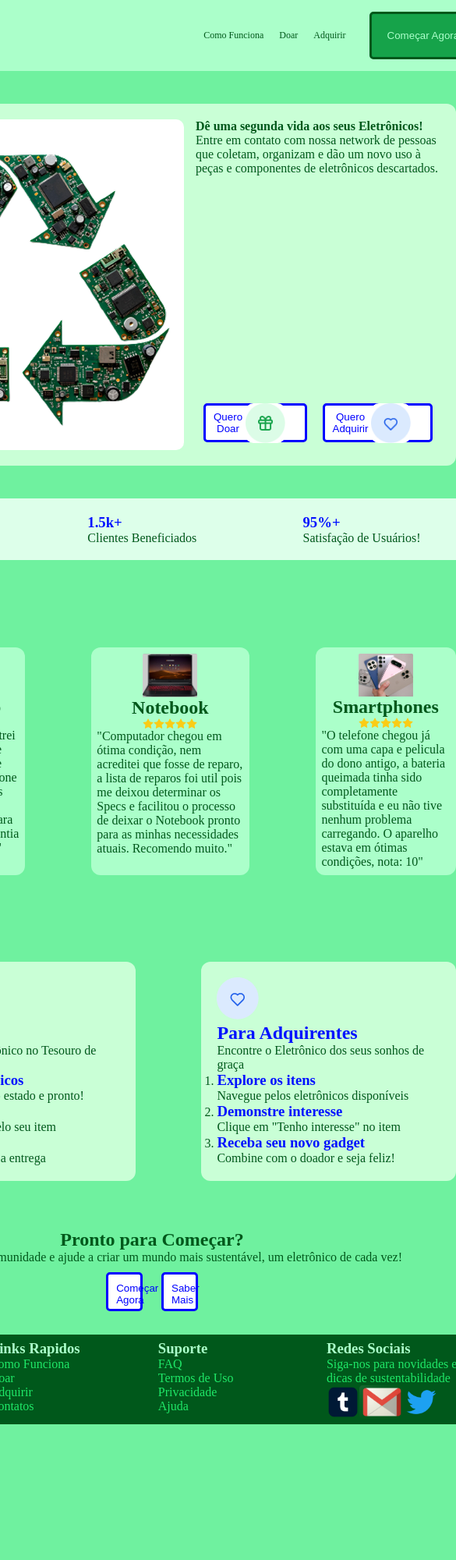
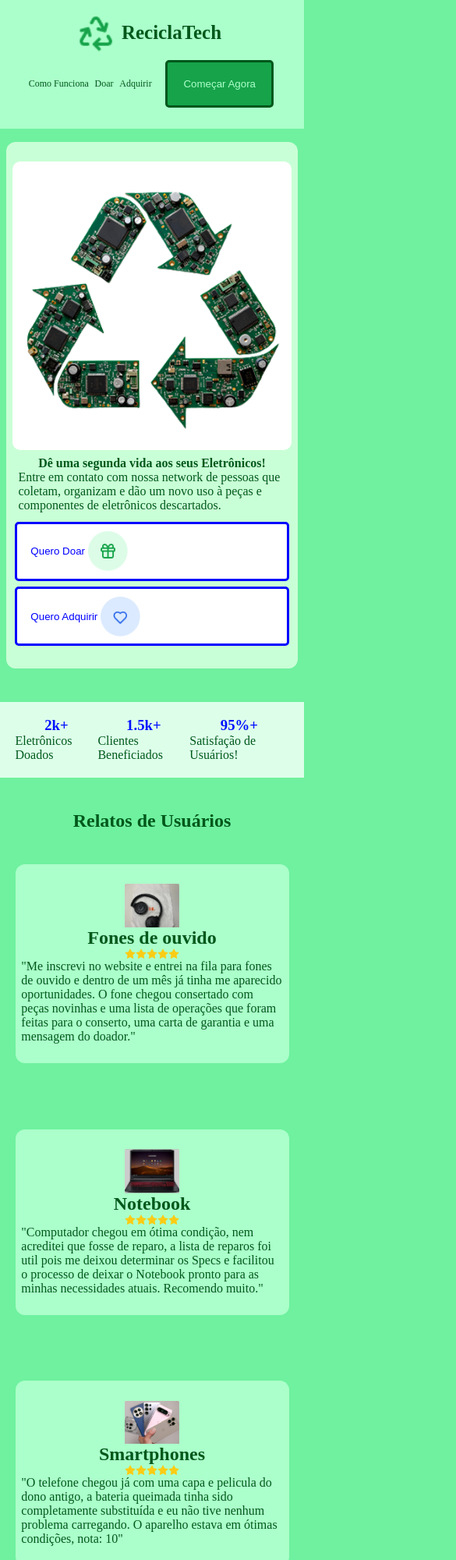
Before and after one commit to IAmMuchAnger/Recicla-Tech, a plain HTML site: page index.html in a window 390 px wide. Shown: the top 2000 px of the page at 78% size, 585 px wide, since content can reach past the window. Before the commit the page ends 1826 px from the top, so only its background shows below. Drawn offline with nearby package versions, Linux system fonts and the light colour scheme; files that its build step writes are made by us from their sources.

Commit message:
responsivo

```diff
--- a/index.html
+++ b/index.html
@@ -202,5 +202,11 @@
         </section>
       </section>
     </footer>
+    <section class="creditos">
+      <p>
+        © 2025 ReciclaTech. Todos os direitos reservados. Feito com 💚 para um
+        mundo melhor.
+      </p>
+    </section>
   </body>
 </html>
--- a/style.scss
+++ b/style.scss
@@ -4,10 +4,12 @@
     box-sizing: border-box;
 }
 
+
+
 header {
     background-color: #abffca;
     color: #00581b;
-    padding: 5px;
+    padding: 2vh 2vw;
     display: flex;
     justify-content: space-between;
     .inicio {
@@ -15,7 +17,7 @@ header {
         h3 {
             align-self: center;
             font-size: 25px;
-            margin-left: 10px;
+            margin: 0 2vw;
 
         }
         img {
@@ -29,12 +31,12 @@ header {
         display: flex;
         ul {
             display: flex;
-            padding: 10px;
+            padding: 10px 1vw;
             font-size: 12px;
             align-self: center;
             li {
                 list-style: none;
-                margin: 10px;
+                margin: 10px 1vw;
                 a {
                     color: #00581b;
                     text-decoration: none;
@@ -58,19 +60,21 @@ header {
 body {
     background-color: #6ff19f;
     color: #00581b;
-    justify-self: center;
+    justify-content: center;
+    h1 {
+        justify-self: center;
+    }
 }
 
 .panfleto {
     background-color: rgb(201, 255, 214);
-    margin: 5vh;
-    padding: 20px;
+    margin: 2vh 2vw;
+    padding: 3vh 2vw;
     border-radius: 12px;
     display: flex;
     img {
         background-color: white;
         border-radius: 10px;
-        margin-right: 15px;
     }
     .card {
         display: flex;
@@ -79,6 +83,7 @@ body {
     }
     .texto-card {
         display: block;
+        padding: 2vw;
     }
     .botoes-card {
         display: flex;
@@ -88,15 +93,14 @@ body {
         align-items: center;
         background-color: white;
         border-radius: 5px;
-        padding: 10px;
+        padding: 2vh;
         color: blue;
         border: solid blue;
-        margin: 10px;
-        height: 50px;
+        margin: 1vw;
+        height: 9vh;
         img {
             margin-left: 1vw;
             height: 6vh;
-
         }
         &:hover {
             cursor: pointer;
@@ -128,10 +132,10 @@ body {
         background-color: #abffca;
         color: #00581b;
         border-radius: 12px;
-        margin: 5vh;
+        margin: 5vh 5vw;
         display: flex;
         flex-direction: column;
-        padding: 2vw;
+        padding: 3vh 2vw;
         align-items: center;
         img {
             width: 18vw;
@@ -147,8 +151,8 @@ body {
         display: flex;
         flex-direction: column;
         background-color: rgb(201, 255, 214);
-        margin: 5vh;
-        padding: 20px;
+        margin: 5vh 5vw;
+        padding: 3vh 3vw;
         border-radius: 12px;
         h3, h2 {
             color: #0011ff;
@@ -165,12 +169,12 @@ body {
     button {
         background-color: white;
         border-radius: 5px;
-        padding: 10px;
+        padding: 2vh;
         color: blue;
         border: solid blue;
-        margin: 10px;
-        height: 50px;
-        width: 12vw;
+        margin: 1vw;
+        height: 9vh;
+        width: 14vw;
     }
 }
 
@@ -198,6 +202,34 @@ footer {
         display: flex;
         img {
             height: 5vh;
+            width: 5vh;
         }
     }
 }
+
+.creditos {
+    background-color: #00581b;
+    color: #1fe768;
+    font-size: smaller;
+}
+
+@media screen and (max-width: 768px) {
+    .panfleto, .botoes-card, .relatos, .how-to, .sociais, .logo, header {
+        flex-direction: column;
+    }
+    .final {
+        button {
+            width: 24vw;
+        }
+    }
+    .how-to {
+        li, h3, h2, p {
+            justify-self: center;
+        }
+    }
+    header {
+        .inicio, .fim {
+            justify-content: center;
+        }
+    }
+}
```
